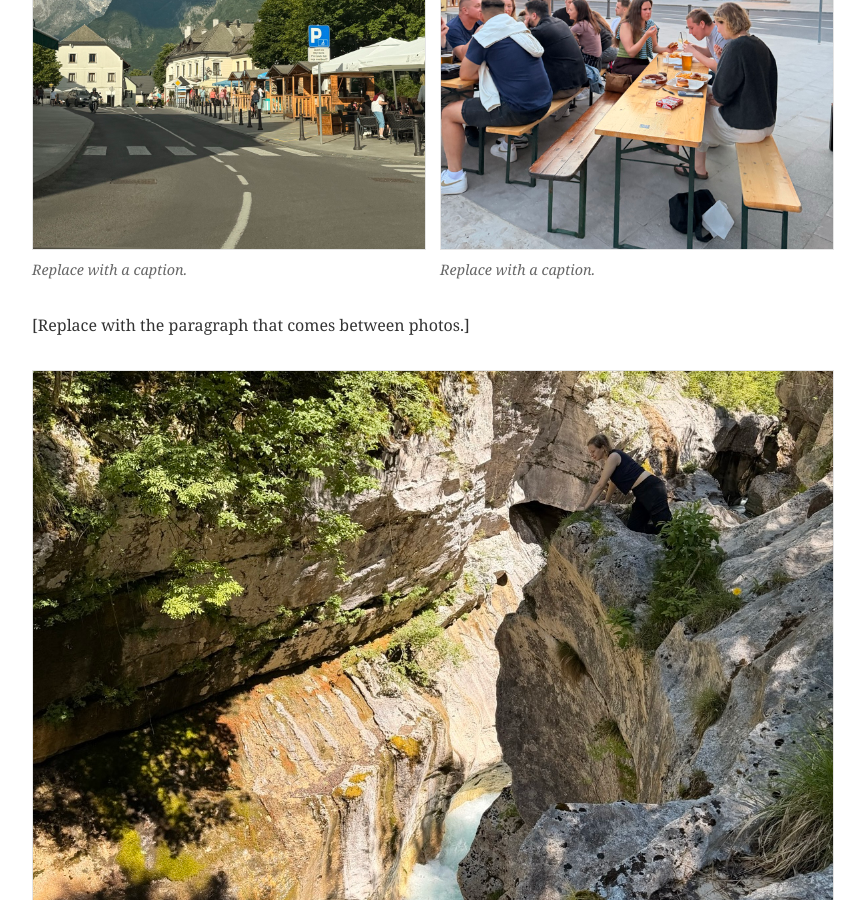
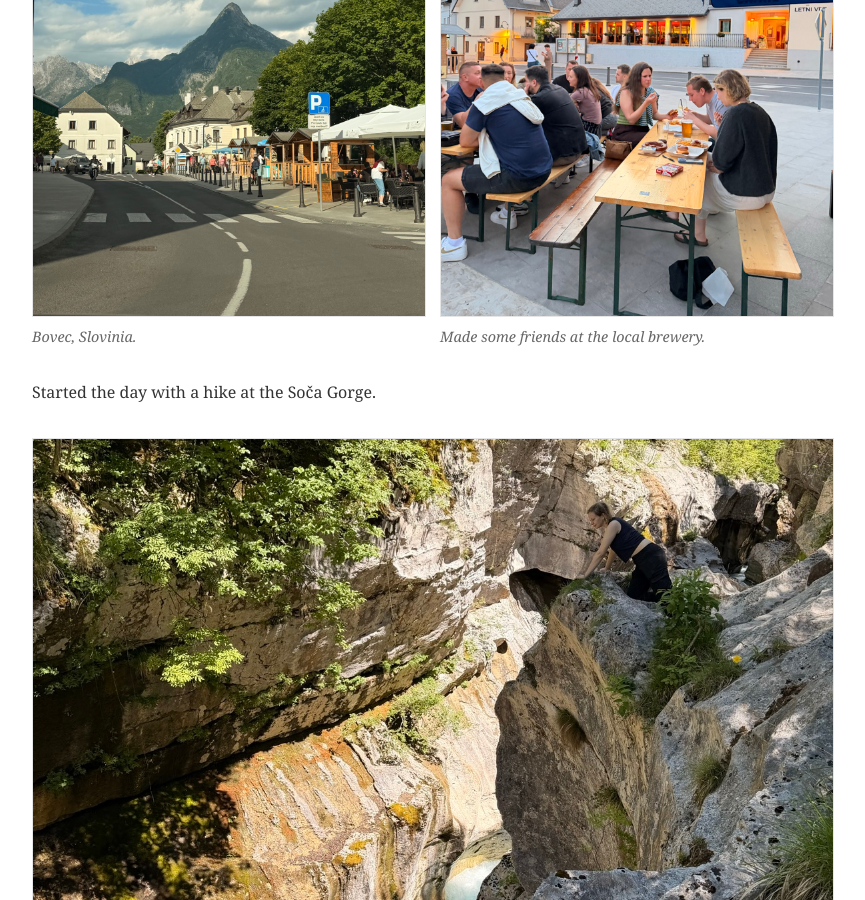
Before and after one commit to rahulsrivathsa/rahulsrivathsa-website, a Jekyll site: the page built from _trips/slovenia.md, in a window 1280 px wide and 900 px high, scrolled down 1513 px. Shown: the whole window, without its empty margins (208-1073 px from the left). Built offline with Jekyll 4.4.1, drawn with Linux system fonts in a browser that asks for light colours; some of the changed text lies outside the part shown.

Commit message:
Write Part 1 prose and finalize Bohinj/Bovec captions
Adds intro paragraphs to Part 1 (arrival in Trieste, transition to Soca Gorge, transition to Lake Bohinj) and replaces the placeholder captions for the Bovec and Bohinj pairs with the real ones.

Co-Authored-By: Claude Opus 4.7 (1M context) <noreply@anthropic.com>

```diff
--- a/_trips/slovenia.md
+++ b/_trips/slovenia.md
@@ -10,19 +10,23 @@ Eight days through Slovenia and the Istrian coast. We spend a couple of days in
 
 ## Part 1 — Julian Alps
 
+Landed in Trieste, Italy right at the border of Slovenia and drove into the mountains and spent the first night in a charming alpine town.
+
 {% include photo.html src="arrival.jpg" caption="Driving into the Julian Alps." %}
 
-{% include photo-pair.html src1="bovec-1.jpg" caption1="Replace with a caption." src2="bovec-2.jpg" caption2="Replace with a caption." %}
+{% include photo-pair.html src1="bovec-1.jpg" caption1="Bovec, Slovinia." src2="bovec-2.jpg" caption2="Made some friends at the local brewery." %}
 
-[Replace with the paragraph that comes between photos.]
+Started the day with a hike at the Soča Gorge.
 
 {% include photo.html src="soca-gorge-2.jpg" caption="On the Soča Gorge trail." %}
 
 {% include photo-pair.html src1="soca-gorge.jpg" caption1="A magical waterfall under a bridge." src2="soca-gorge-3.jpg" caption2="The Soča." %}
 
-{% include photo-pair.html src1="bohinj-1.jpg" caption1="Replace with a caption." src2="bohinj-2.jpg" caption2="Replace with a caption." %}
+After the hike, made our way through to Lake Bohinj - an incredible lake nestled in the mountains.
 
-{% include photo-pair.html src1="bohinj-3.jpg" caption1="Replace with a caption." src2="bohinj-4.jpg" caption2="Replace with a caption." %}
+{% include photo-pair.html src1="bohinj-1.jpg" caption1="Howdy." src2="bohinj-2.jpg" caption2="A little chilly for a plunge." %}
+
+{% include photo-pair.html src1="bohinj-3.jpg" caption1="Gorgeous view from the hotel." src2="bohinj-4.jpg" caption2="Michelin dining at Majer'ca." %}
 
 ## Part 2 — Istrian Coast
 
```
